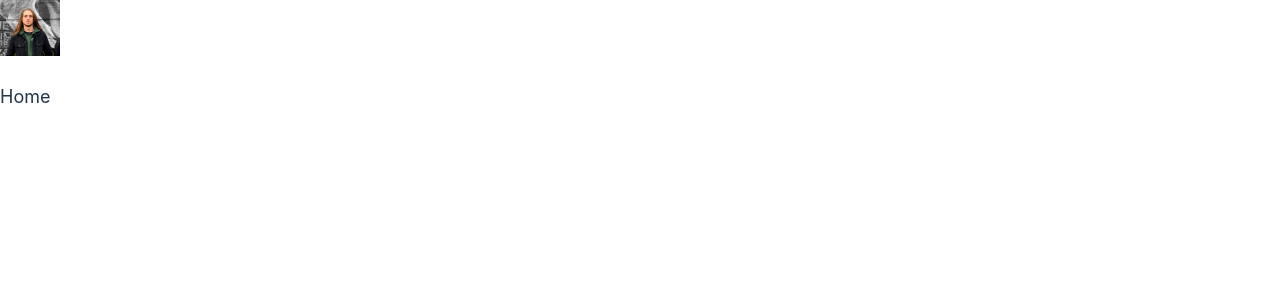
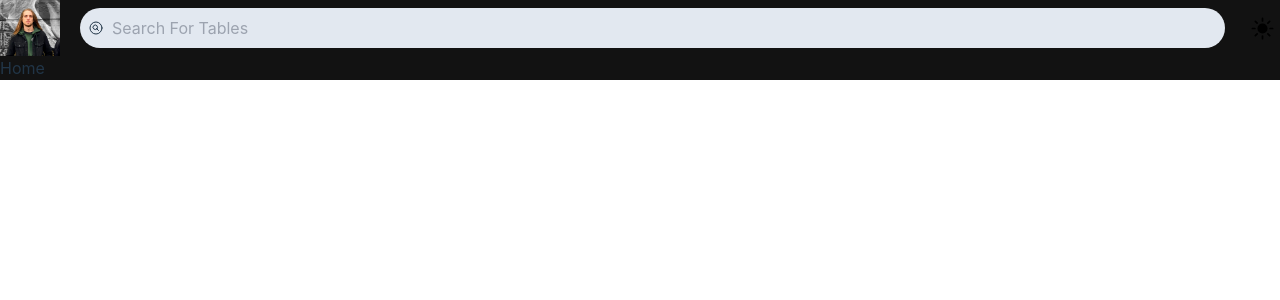
Before and after one commit to sagepaden/RackCity, a React (Vite) app in the folder frontend/: page / in a window 1280 px wide. Shown: the top 300 px of the page. Built offline with nearby package versions, Linux system fonts and the light colour scheme.

Commit message:
basica styling with tailwind

```diff
--- a/frontend/src/App.css
+++ b/frontend/src/App.css
@@ -1,5 +1,5 @@
 #root {
-  max-width: 1280px;
+  max-width: full;
   margin: 0 auto;
 }
 
--- a/frontend/src/App.jsx
+++ b/frontend/src/App.jsx
@@ -1,20 +1,23 @@
-import { useState } from 'react'
-import reactLogo from './assets/react.svg'
-import viteLogo from '/vite.svg'
-import './App.css'
-import Home from './Pages/Home'
-import Header from './Components/Header'
+import React, { useState, useContext } from 'react';
+import reactLogo from './assets/react.svg';
+import viteLogo from '/vite.svg';
+import './App.css';
+import Home from './Pages/Home';
+import Header from './Components/Header';
+import { ThemeContext } from './Context/ThemeContext';
 
 function App() {
-  const [count, setCount] = useState(0)
+  const [count, setCount] = useState(0);
+  const [theme, setTheme] = useState('dark');
 
   return (
-    <div className='App'>
-      <Header />
-      <Home />
-    </div>
-
-  )
+    <ThemeContext.Provider value={{ theme, setTheme }}>
+      <div className={`${theme} ${theme == 'dark' ? 'bg-[#121212]' : null}`}>
+        <Header />
+        <Home />
+      </div>
+    </ThemeContext.Provider>
+  );
 }
 
-export default App
+export default App;
--- a/frontend/src/Components/Header.jsx
+++ b/frontend/src/Components/Header.jsx
@@ -1,13 +1,39 @@
+import React, { useEffect, useState, useContext } from 'react';
 import logo from './../assets/Images/logo.jpg';
-import { HiOutlineMagnifyingGlassCircle } from "react-icons/hi2";
+import { HiOutlineMagnifyingGlassCircle, HiMoon, HiSun } from 'react-icons/hi2';
+import { ThemeContext } from '../Context/ThemeContext';
 
 function Header() {
+  const [toggle, setToggle] = useState(true);
+  const { theme, setTheme } = useContext(ThemeContext);
+
+  useEffect(() => {
+    console.log('Theme', theme);
+  }, []);
   return (
-    <div>
-          <img src={logo} width={60} height={60} />
-          <div>
-              <input type='text'/>
-          </div>
+    <div className='flex items-center'>
+      <img src={logo} width={60} height={60} />
+      <div className='flex bg-slate-200 p-2 w-full mx-5 rounded-full items-center'>
+        <HiOutlineMagnifyingGlassCircle />
+        <input
+          type='text'
+          placeholder='Search For Tables'
+          className='px-2 bg-transparent dark: bg-cyan-500 outline-none'
+        />
+      </div>
+      <div>
+        {theme == 'light' ? (
+          <HiMoon
+            onClick={() => setTheme('dark')}
+            className='text-[35px] bg-slate-200, text-black p-1 rounded-full cursor-pointer'
+          />
+        ) : (
+          <HiSun
+            onClick={() => setTheme('light')}
+            className='text-[35px] bg-slate-200, text-black p-1 rounded-full cursor-pointer'
+          />
+        )}
+      </div>
     </div>
   );
 }
--- /dev/null
+++ b/frontend/src/Context/ThemeContext.jsx
@@ -0,0 +1,2 @@
+import React from 'react';
+export const ThemeContext = React.createContext(null);
--- a/frontend/src/index.css
+++ b/frontend/src/index.css
@@ -9,7 +9,7 @@
 
   color-scheme: light dark;
   color: rgba(255, 255, 255, 0.87);
-  background-color: #242424;
+  background-color: white;
 
   font-synthesis: none;
   text-rendering: optimizeLegibility;
@@ -28,7 +28,6 @@
 }
 
 body {
-  font-size: large;
 }
 
 h1 {
--- a/frontend/tailwind.config.js
+++ b/frontend/tailwind.config.js
@@ -1,5 +1,6 @@
 /** @type {import('tailwindcss').Config} */
 export default {
+  darkMode: 'class',
   content: ['./index.html', './src/**/*.{js,ts,jsx,tsx}'],
   theme: {
     extend: {},
```
